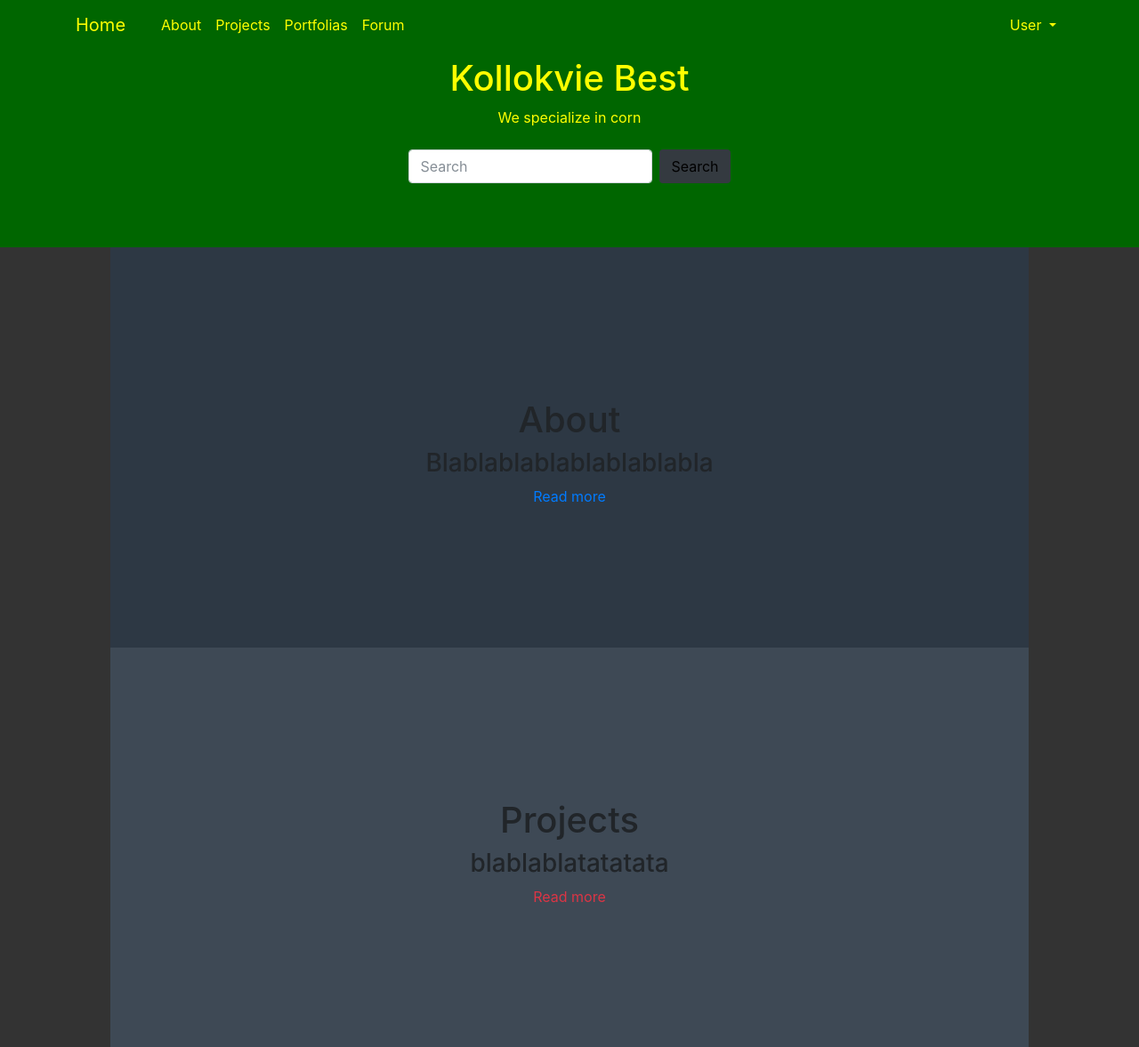
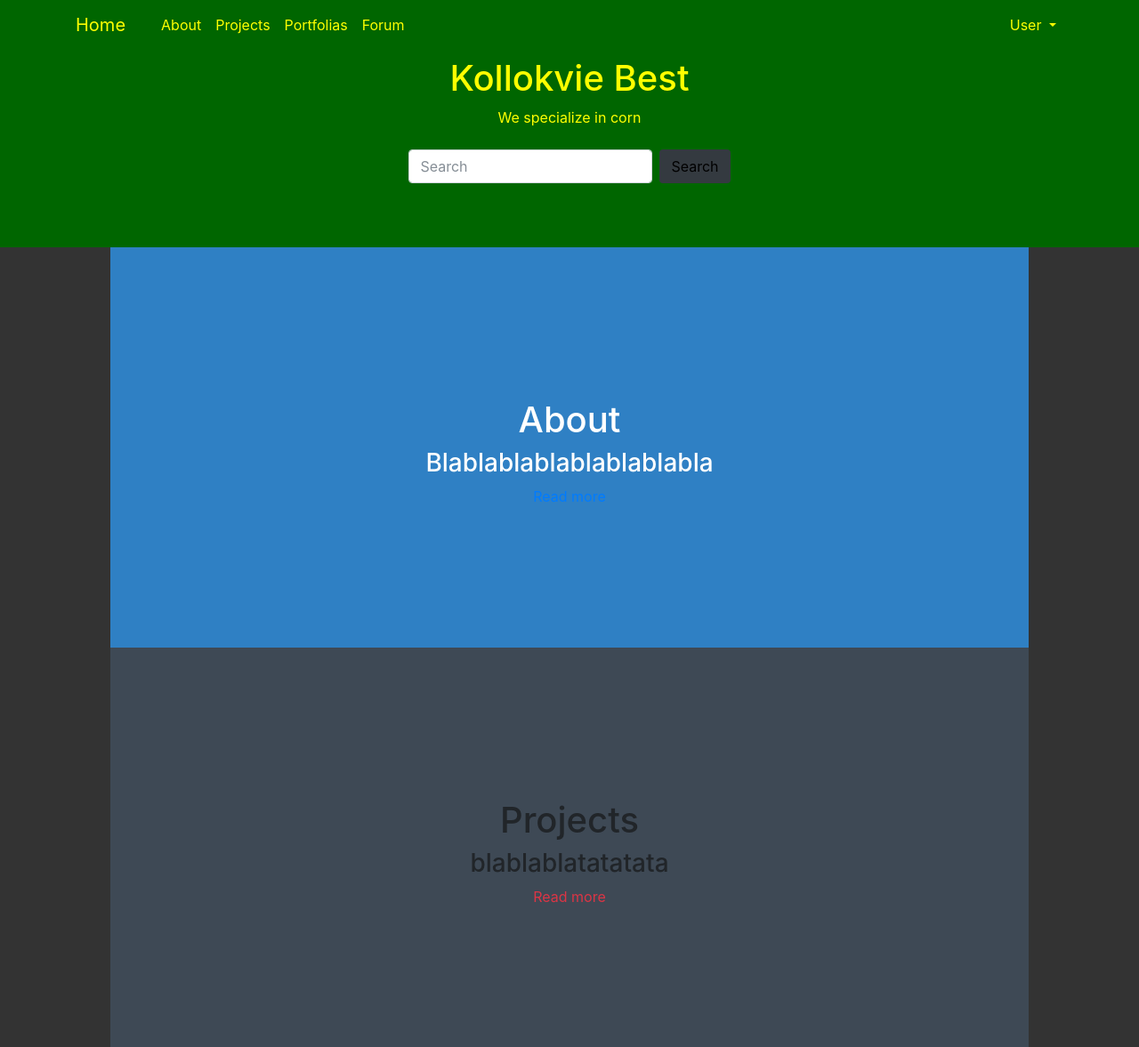
Before and after one commit to Rinorn/Webside, a PHP site: page / in a window 1280 px wide. Shown: the top 1177 px of the page at 89% size. Run offline with PHP 8.4, Linux system fonts and the light colour scheme; some libraries are stand-ins or nearby versions.

Commit message:
fresh colors

```diff
--- a/webSide.css
+++ b/webSide.css
@@ -24,7 +24,8 @@ body {
 
 }
 #contBox1 {
-  background-color: #2d3844;
+  background-color: #2f80c4;
+  color:white;
 }
 #contBox2 {
   background-color: #3e4955;
```
